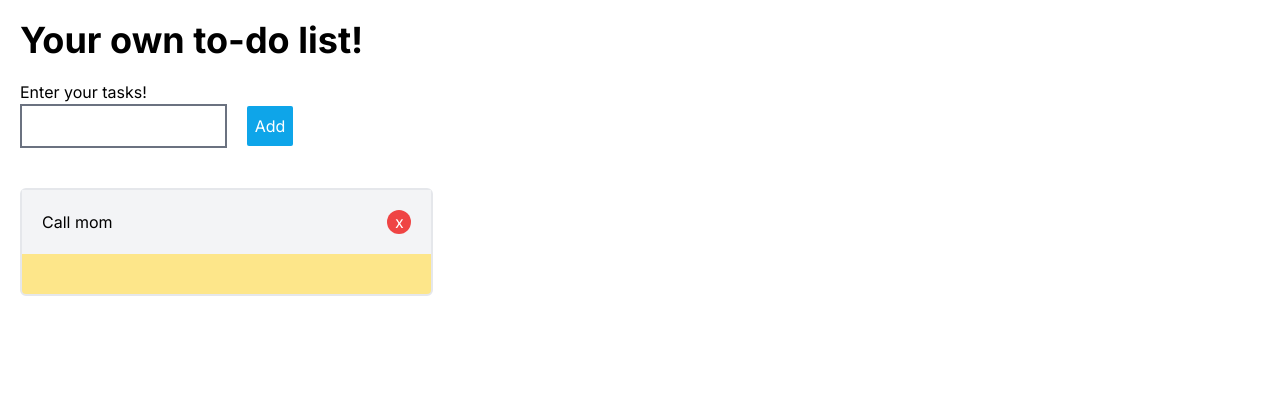
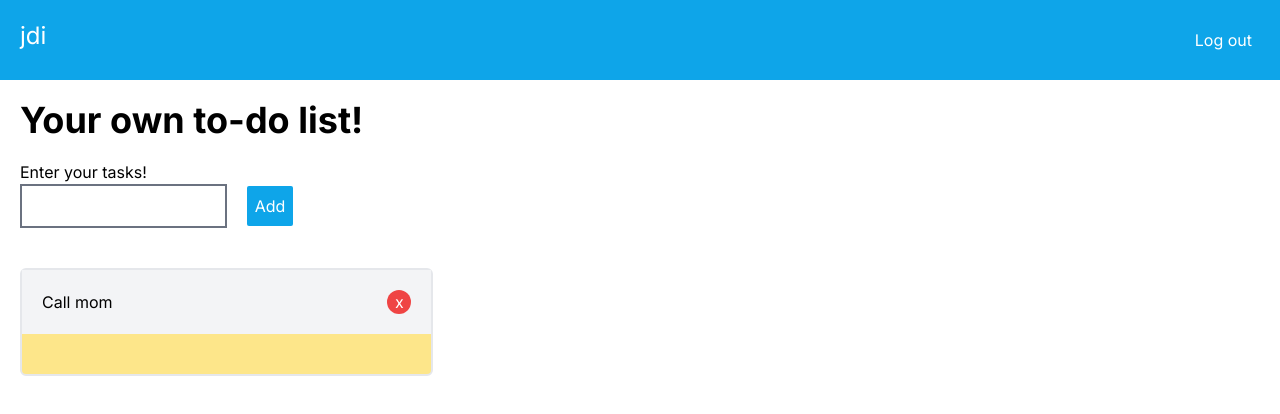
Before and after one commit to Qraree/just-do-it, a Next.js app: page / in a window 1280 px wide. Shown: the top 414 px of the page. Built offline with nearby package versions, Linux system fonts and the light colour scheme.

Commit message:
implemented authorization template

```diff
--- /dev/null
+++ b/src/app/auth/AuthLayout.tsx
@@ -0,0 +1,14 @@
+import React from "react";
+
+interface AuthLayoutProps {
+  children: React.ReactNode;
+}
+const AuthLayout = ({ children }: AuthLayoutProps) => {
+  return (
+    <div className="w-full h-screen flex justify-center items-center">
+      <div className="w-1/6 h-1/5 bg-sky-500 text-white flex">{children}</div>
+    </div>
+  );
+};
+
+export default AuthLayout;
--- /dev/null
+++ b/src/app/auth/page.tsx
@@ -0,0 +1,15 @@
+import React from "react";
+import AuthLayout from "@/app/auth/AuthLayout";
+import NavbarLayout from "@/components/UI/NavbarLayout";
+
+const Page = () => {
+  return (
+    <NavbarLayout>
+      <AuthLayout>
+        <div>jello</div>
+      </AuthLayout>
+    </NavbarLayout>
+  );
+};
+
+export default Page;
--- a/src/app/page.tsx
+++ b/src/app/page.tsx
@@ -5,9 +5,12 @@ import { ITask } from "@/types/Task";
 import { randomStringId } from "@/utils/randomStringId";
 import { useAppDispatch, useAppSelector } from "@/redux/hooks";
 import { addTask } from "@/redux/features/tasks/tasksSlice";
+import { userLogin, userLogout } from "@/redux/features/user/userSlice";
+import Link from "next/link";
 
 export default function Home() {
   const dispatch = useAppDispatch();
+  const isUserAuth = useAppSelector((state) => state.users.authorized);
   const tasks = useAppSelector((state) => state.tasks);
   const [taskInput, setTaskInput] = useState<string>("");
 
@@ -15,18 +18,41 @@ export default function Home() {
     setTaskInput(e.target.value);
   };
 
+  const userLogoutFunc = () => {
+    dispatch(userLogout());
+  };
+
   function addNewTask(): void {
+    if (taskInput !== "") {
       const newTask: ITask = {
         id: randomStringId(),
         value: taskInput,
       };
-    console.log(newTask);
       dispatch(addTask(newTask));
       setTaskInput("");
     }
+  }
 
   return (
-    <main className="p-5">
+    <main className="">
+      <div className="w-full bg-sky-500 p-5 text-white text-2xl overflow-hidden flex justify-between">
+        <div className="group w-1/12">
+          <span className="transition-all group-hover:hidden">jdi</span>
+          <span className="hidden group-hover:block">just do it</span>
+        </div>
+        <div className="w-1/7 flex justify-around">
+          {isUserAuth ? (
+            <Link
+              href="/auth"
+              onClick={userLogoutFunc}
+              className="hover:bg-sky-600 transition-all p-2 text-base"
+            >
+              Log out
+            </Link>
+          ) : null}
+        </div>
+      </div>
+      <section className="p-5">
         <h1 className="text-4xl font-bold mb-5">Your own to-do list!</h1>
         <div className="">
           <h4>Enter your tasks!</h4>
@@ -50,6 +76,7 @@ export default function Home() {
             </Task>
           ))}
         </div>
+      </section>
     </main>
   );
 }
--- /dev/null
+++ b/src/components/Login.tsx
@@ -0,0 +1,15 @@
+import React from "react";
+
+const Login = () => {
+  return (
+    <div className="flex flex-col">
+      <label>Enter email</label>
+      <input />
+
+      <label>Enter email</label>
+      <input />
+    </div>
+  );
+};
+
+export default Login;
--- /dev/null
+++ b/src/components/UI/NavbarLayout.tsx
@@ -0,0 +1,42 @@
+"use client";
+import React from "react";
+import Link from "next/link";
+import { useAppDispatch, useAppSelector } from "@/redux/hooks";
+import { userLogout } from "@/redux/features/user/userSlice";
+
+interface NavbarLayoutProps {
+  children: React.ReactNode;
+}
+const NavbarLayout = ({ children }: NavbarLayoutProps) => {
+  const isUserAuth = useAppSelector((state) => state.users.authorized);
+  const dispatch = useAppDispatch();
+
+  const userLogoutFunc = () => {
+    dispatch(userLogout());
+  };
+
+  return (
+    <div>
+      <div className="w-full bg-sky-500 p-5 text-white text-2xl overflow-hidden flex justify-between">
+        <div className="group w-1/12">
+          <span className="transition-all group-hover:hidden">jdi</span>
+          <span className="hidden group-hover:block">just do it</span>
+        </div>
+        <div className="w-1/7 flex justify-around">
+          {isUserAuth ? (
+            <Link
+              href="/auth"
+              onClick={userLogoutFunc}
+              className="hover:bg-sky-600 transition-all p-2 text-base"
+            >
+              Log out
+            </Link>
+          ) : null}
+        </div>
+      </div>
+      {children}
+    </div>
+  );
+};
+
+export default NavbarLayout;
--- /dev/null
+++ b/src/redux/features/user/userSlice.ts
@@ -0,0 +1,32 @@
+import { createSlice } from "@reduxjs/toolkit";
+
+interface userStateType {
+  id: string;
+  email: string;
+  password: string;
+  authorized: boolean;
+}
+
+const initialState: userStateType = {
+  id: "bdwiebdi3b2bd",
+  email: "hello@gmail.com",
+  password: "lfnewbiwe",
+  authorized: true,
+};
+
+export const userSlice = createSlice({
+  name: "Tasks",
+  initialState,
+  reducers: {
+    userLogin: (state) => {
+      state.authorized = true;
+    },
+    userLogout: (state) => {
+      state.authorized = false;
+    },
+  },
+});
+
+export const { userLogin, userLogout } = userSlice.actions;
+
+export default userSlice.reducer;
--- a/src/redux/store.ts
+++ b/src/redux/store.ts
@@ -1,9 +1,11 @@
 import { configureStore } from "@reduxjs/toolkit";
 import tasksReducer from "@/redux/features/tasks/tasksSlice";
+import userReducer from "@/redux/features/user/userSlice";
 
 export const store = configureStore({
   reducer: {
     tasks: tasksReducer,
+    users: userReducer,
   },
 });
 
```
Lines whose indentation alone changed are shown as unchanged.
